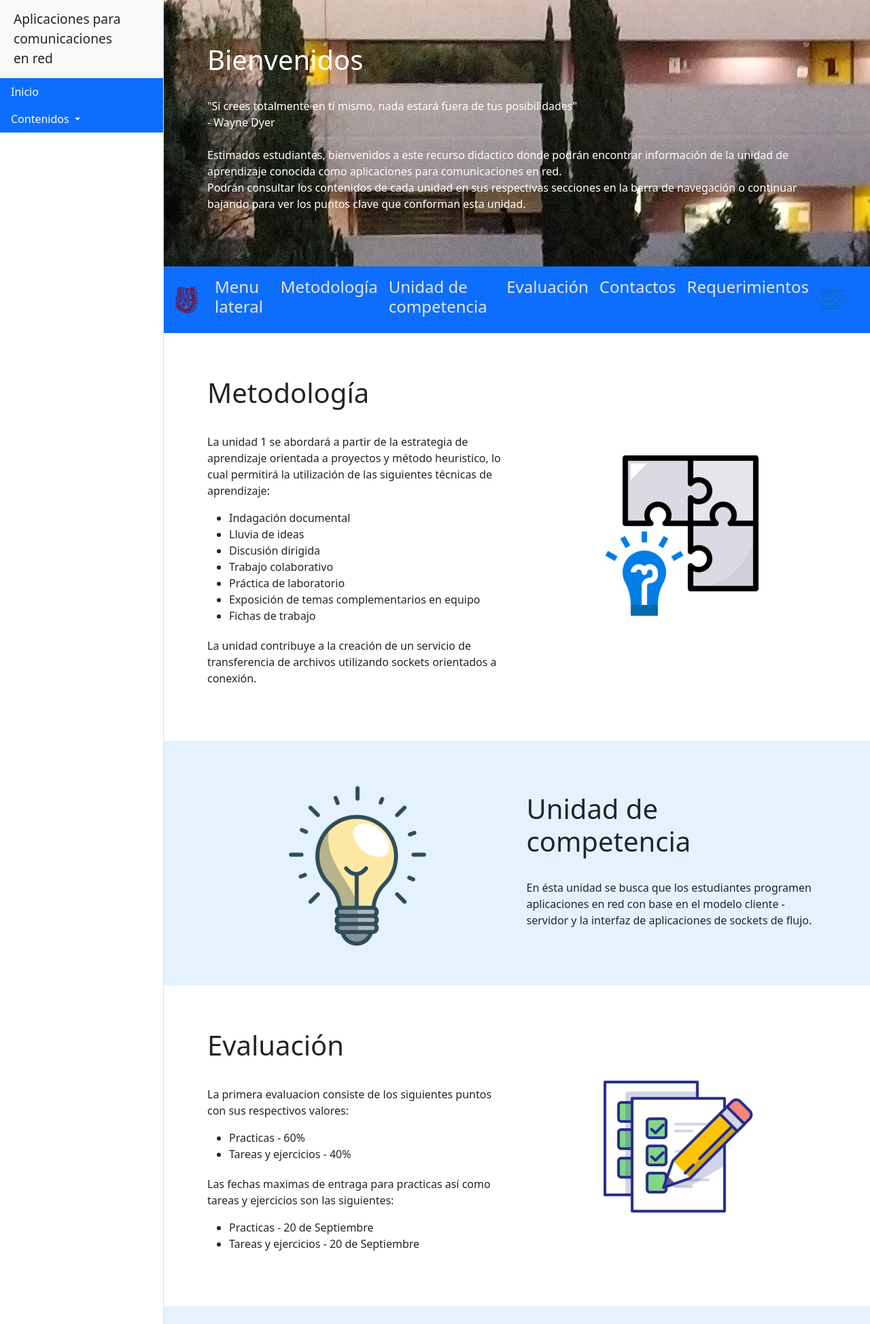
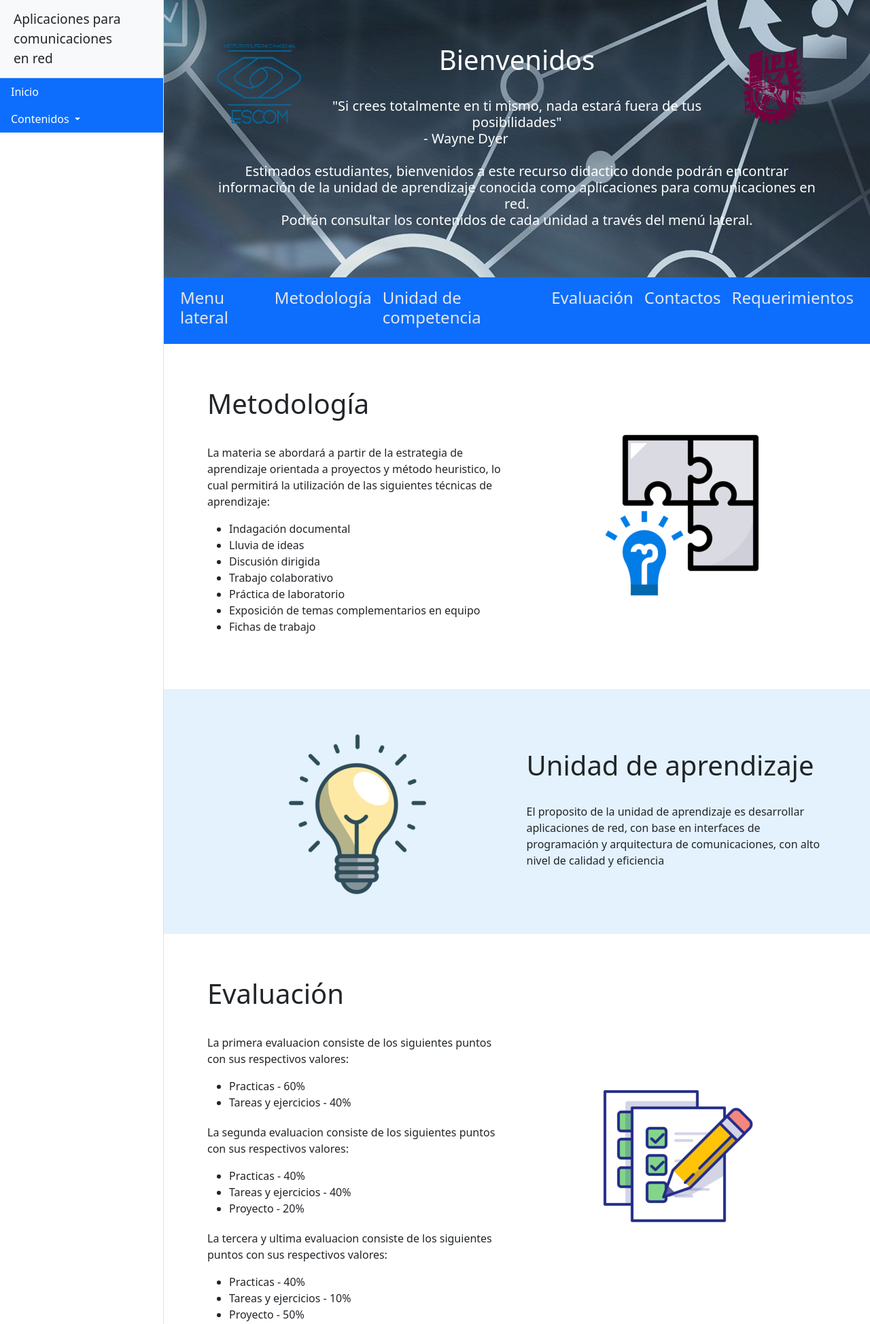
Before and after one commit to IvanRoz/RecursoSS, a Django app: page / in a window 1280 px wide. Shown: the top 1948 px of the page at 68% size. Run offline with Django 3.2, Linux system fonts and the light colour scheme; data comes from the database, SQL or seed files in the repository; both versions use the stored data as it was after the commit; some libraries are stand-ins or nearby versions.

Commit message:
Cambios en Index

```diff
--- a/gestion/templates/main.html
+++ b/gestion/templates/main.html
@@ -2,17 +2,31 @@
 {% load static %}
 {% block content %}
 <div class="container-fluid">
-    <div class="d-flex row p-5 text-white bg-info" id="bienvenida" style="align-items: center;">
+    <div class="d-flex row p-5 text-white text-center bg-info" id="bienvenida" style="align-items: center;">
+
+
+
         <div class="p-3 col-sm">
+
+            <img src="{% static 'main/logoipn.png'%}" width="150" height="130" class="d-inline-block align-top float-right" alt="">
+            <img src="{% static 'main/logoescom.png'%}" width="150" height="120" class="d-inline-block align-top float-left" alt="">
+
+
+
             <h1 class="pb-4">Bienvenidos</h1>
-            <p>
+
+
+
+
+
+            <h5 >
 
                 "Si crees totalmente en ti mismo, nada estará fuera de tus posibilidades"
                 <br/>- Wayne Dyer <br/><br/>
 
                 Estimados estudiantes, bienvenidos a este recurso didactico donde podrán encontrar información de la unidad de aprendizaje conocida como aplicaciones para comunicaciones en red. <br />
-                Podrán consultar los contenidos de cada unidad en sus respectivas secciones en la barra de navegación o continuar bajando para ver los puntos clave que conforman esta unidad.
-            </p>
+                Podrán consultar los contenidos de cada unidad a través del menú lateral.
+            </h5>
         </div>
     </div>
 
@@ -23,9 +37,7 @@
         <span class="navbar-toggler-icon"></span>
     </button>
 
-    <a class="navbar-brand text-uppercase" href="{% url 'main' %}">
-            <img src="{% static 'main/ipn.png'%}" width="35" height="40" class="d-inline-block align-top" alt="">
-    </a>
+
 
     <div class="collapse navbar-collapse" id="navbarSupportedContent">
         <ul class="navbar-nav mx-auto">
@@ -50,9 +62,7 @@
         </ul>
     </div>
 
-     <a class="navbar-brand d-none d-md-block" href="{% url 'main' %}">
-            <img src="{% static 'main/escom.png'%}" width="50" height="30" class="d-inline-block align-top" alt="">
-        </a>
+
 </nav>
 <div class="container-fluid">
     <div class="starter-template bg-white">
@@ -61,7 +71,7 @@
             <div class="p-3 col-sm">
                 <h1 class="pb-4">Metodolog&iacute;a</h1>
                 <p class="pt-1">
-                    La unidad 1 se abordará a partir de la estrategia de aprendizaje orientada a proyectos y método
+                    La materia se abordará a partir de la estrategia de aprendizaje orientada a proyectos y método
                     heuristico, lo cual permitirá la utilización de las siguientes técnicas de aprendizaje:
                 </p>
                 <ul>
@@ -73,10 +83,7 @@
                     <li>Exposición de temas complementarios en equipo</li>
                     <li>Fichas de trabajo</li>
                 </ul>
-                <p class="pt-1">
-                    La unidad contribuye a la creación de un servicio de transferencia de archivos utilizando sockets
-                    orientados a conexión.
-                </p>
+
             </div>
             <div class="p-3 col-sm d-none d-lg-block text-center">
                 <img src="{% static 'main/Estrategia.png'%}" class="img-fluid my-auto" alt="Responsive image">
@@ -89,10 +96,9 @@
                 <img src="{% static 'main/unidadcomp.png'%}" class="img-fluid text-center my-auto" alt="Responsive image">
             </div>
             <div class="pr-3 pt-2 col-sm">
-                <h1 class="pb-4">Unidad de competencia</h1>
+                <h1 class="pb-4">Unidad de aprendizaje</h1>
                 <p>
-                    En ésta unidad se busca que los estudiantes programen aplicaciones en red con base en el modelo
-                     cliente - servidor y la interfaz de aplicaciones de sockets de flujo.
+                    El proposito de la unidad de aprendizaje es desarrollar aplicaciones de red, con base en interfaces de programación y arquitectura de comunicaciones, con alto nivel de calidad y eficiencia
                 </p>
             </div>
         </div>
@@ -109,11 +115,21 @@
 
                 </ul>
                 <p class="pt-1">
-                    Las fechas maximas de entraga para practicas así como tareas y ejercicios son las siguientes:
+                    La segunda evaluacion consiste de los siguientes puntos con sus respectivos valores:
                 </p>
                 <ul>
-                    <li>Practicas - 20 de Septiembre</li>
-                    <li>Tareas y ejercicios - 20 de Septiembre</li>
+                     <li>Practicas - 40%</li>
+                    <li>Tareas y ejercicios - 40%</li>
+                    <li>Proyecto - 20%</li>
+
+                </ul>
+                <p class="pt-1">
+                    La tercera y ultima evaluacion consiste de los siguientes puntos con sus respectivos valores:
+                </p>
+                <ul>
+                     <li>Practicas - 40%</li>
+                    <li>Tareas y ejercicios - 10%</li>
+                    <li>Proyecto - 50%</li>
 
                 </ul>
             </div>
@@ -132,8 +148,11 @@
                 <h4>Verónica Agustín Domínguez</h4>
                 <img src="{% static 'main/veronica.png'%}" width="200" class="img-fluid" alt="">
                 <p class="pt-3">
-                    vaguistin@ipn.mx <br/>
-                    Ext. 52032
+                    vagustin@ipn.mx <br/>
+                    Mtra. ESCA Sto. Tomas IPN. <br/>
+                    ESCOM-IPN  Depto. de ISC profesora titular desde 2009.<br/>
+                    Áreas de interés: Gestión Empresarial, Desarrollo de Proyectos, Educación mejora continua, Emprendimiento. <br/>
+                    Ext. 52032.
                 </p>
 
             </div>
@@ -141,16 +160,22 @@
                 <h4>Axel Ernesto Moreno Cervantes</h4>
                 <img src="{% static 'main/axel.png'%}" width="200"  class="img-fluid " alt="">
                 <p class="pt-3">
-                    axelernesto@gmail.com <br/>
-                    Ext. 52032
+                    amorenoc@ipn.mx <br/>
+                    Doctor en Educación (CUGS) en 2020. M.
+                    en C. (CINVESTAV) en 2004. Ingeniero en Sistemas Computacionales (ESCOM-IPN) en 2000. Profesor del Depto ISC (ESCOM-IPN) desde 2004. <br/>
+                    Áreas de interés: Sistemas distribuidos, educación. <br/>
+                    Ext. 52032.
                 </p>
             </div>
             <div class="col-sm justify-content-center text-center ">
-                <h4>Rocío Palacios Solano</h4>
+                <h4>M. en C. Rocío Palacios Solano</h4>
                 <img src="{% static 'main/rocio.png'%}" width="200" class="img-fluid" alt="">
                 <p class="pt-3">
                     rpalacioss@ipn.mx <br/>
-                    Ext. 52032
+                    Docente en ESCOM. <br/>
+                    Project Manager en IPN. <br/>
+                    Áreas de interes: Administración de Proyectos PMI, Gobernanza IT, Seguridad de la Información, Desarrollo de aplicaciones. <br/>
+                    Ext. 52032.
                 </p>
             </div>
 
@@ -186,9 +211,10 @@
 <style>
     #bienvenida {
         height: 100%;
-        background: url("{% static 'main/fondo.jpeg'%}") !important;
+        background: url("{% static 'main/fondo1.jpg'%}") !important;
         background-size: auto;
         background-position: bottom;
+
     }
 
     .navbar-dark .navbar-nav .nav-link {
--- a/gestion/templates/resource.html
+++ b/gestion/templates/resource.html
@@ -1,4 +1,5 @@
 {% extends 'base.html' %}
+{% load static %}
 {% block content %}
 	<div style="padding-top: 0px;">
 
@@ -8,9 +9,11 @@
         </div>
 
         <div class="col col-md-11 p-3 mx-auto">
+            <img src="{% static 'main/content.png'%}" width="170" height="170" class="d-inline-block align-top float-right" alt="">
+            <div class="bg-light p-4 rounded border border_acccent soft_accent">
 
-            <div class="bg-light p-4 rounded border border_acccent soft_accent">
                 <h2 id="objetivo">Contenidos</h2>
+
                 <p class="font-weight-bold">
                 	En esta sección podrá encontrar contenido y información referente a la unidad {{ this_unit.order }}.
                 </p>
```
Also changed, not shown: db.sqlite3, gestion/static/main/background1.png (deleted), gestion/static/main/content.png (added), gestion/static/main/escom.png (deleted), gestion/static/main/fondo.jpeg (deleted), gestion/static/main/fondo1.jpg (added), gestion/static/main/fondo2.jpg (added), gestion/static/main/fondo3.jpg (added), gestion/static/main/ipn.png (deleted), gestion/static/main/logoescom.png (added), gestion/static/main/logoipn.png (added).
